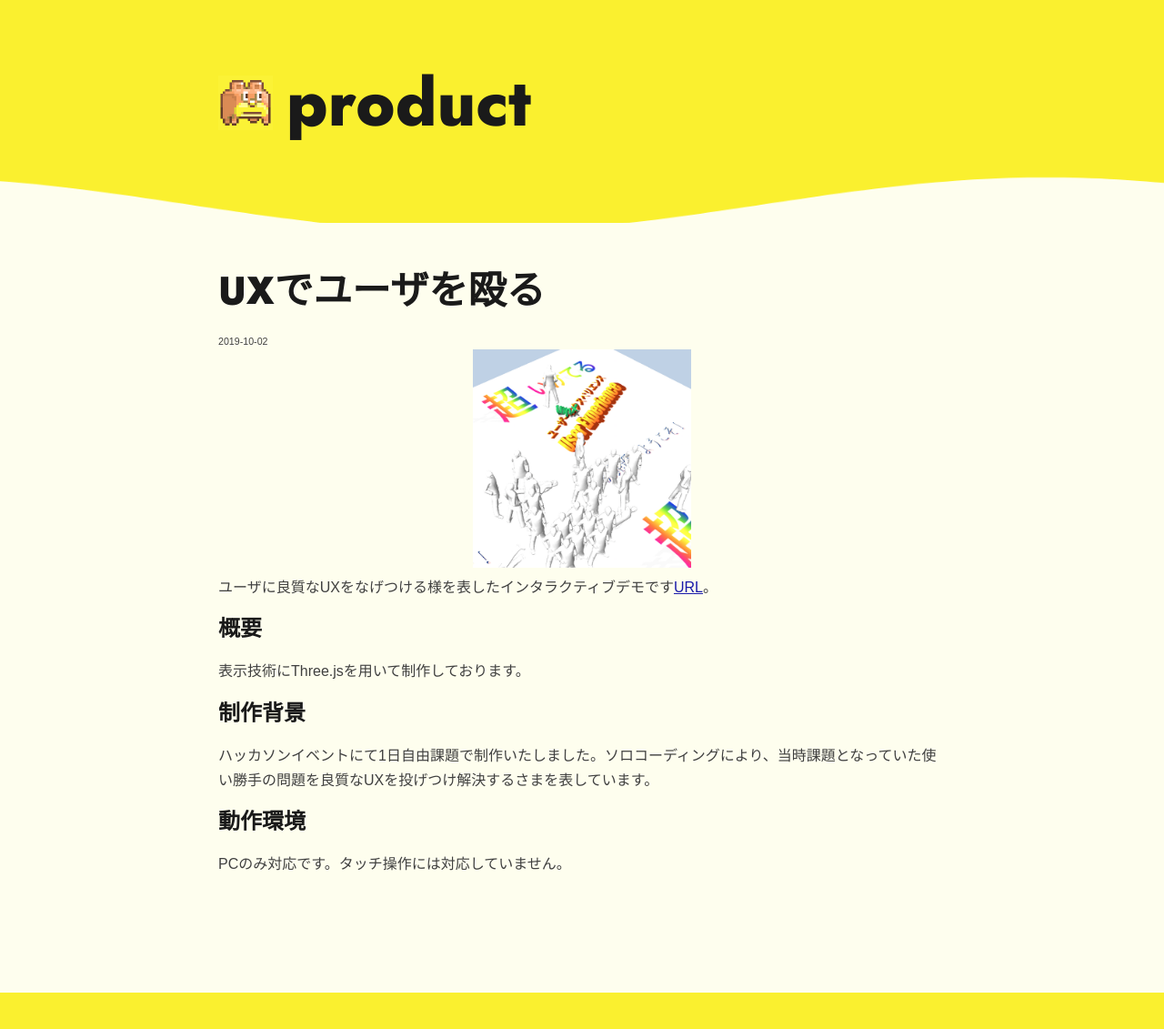
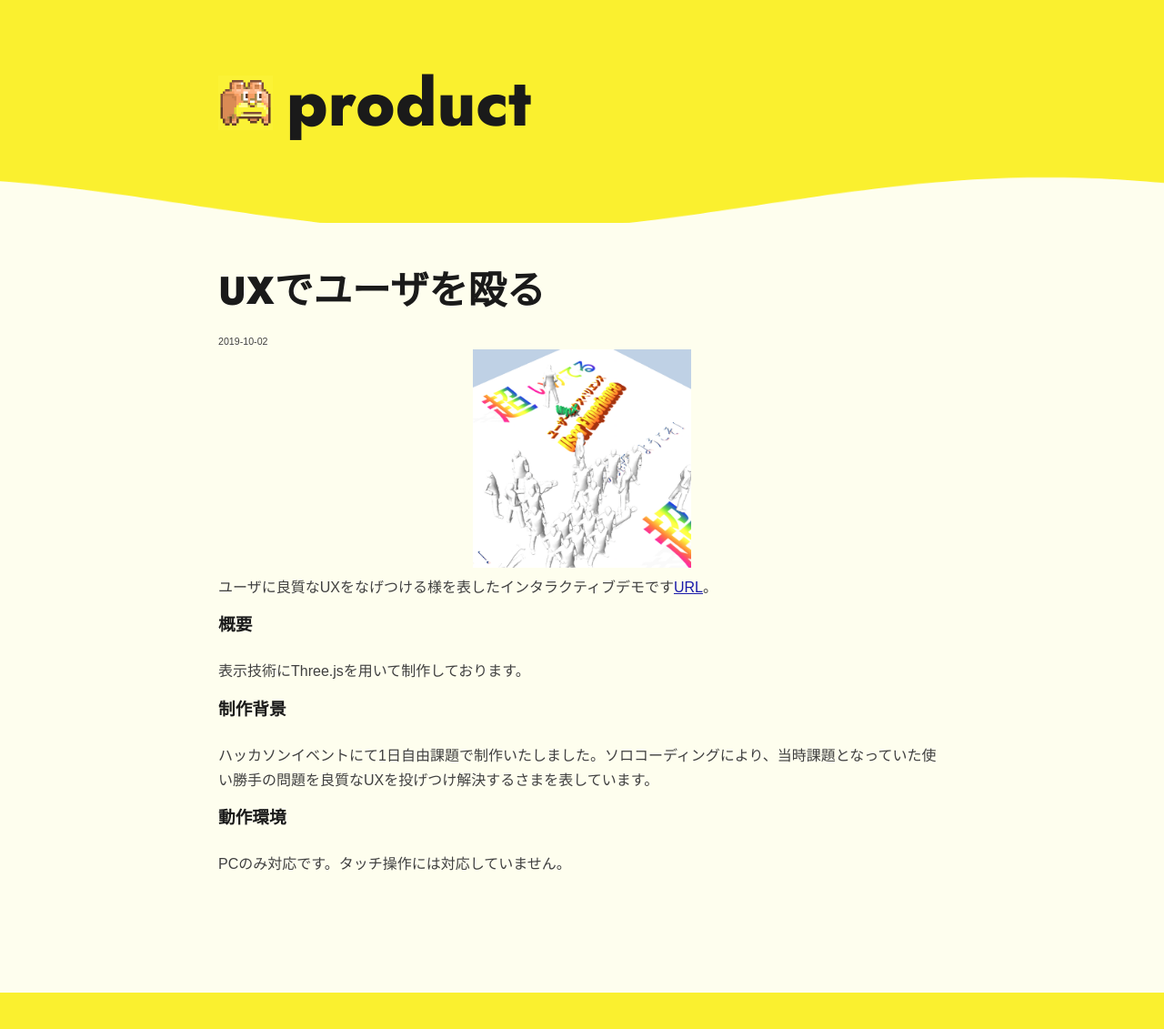
Before and after one commit to guntamania/guntamania.github.io, a Jekyll site: the page built from _posts/2019-10-02-product-beat-with-ux.md, in a window 1280 px wide. Shown: the whole page at 91% size. Built offline with Jekyll 4.4.1, drawn with Linux system fonts in a browser that asks for light colours.

```diff
--- a/_config.yml
+++ b/_config.yml
@@ -33,7 +33,7 @@ theme: minima
 plugins:
   - jekyll-feed
 
-google_analytics: UA-107284492-2
+google_analytics: G-26PKFWH3BV
 
 # Exclude from processing.
 # The following items will not be processed, by default.
--- a/_posts/2019-10-02-product-beat-with-ux.md
+++ b/_posts/2019-10-02-product-beat-with-ux.md
@@ -8,14 +8,14 @@ image: /assets/image/screen-beatui.png
 
 ユーザに良質なUXをなげつける様を表したインタラクティブデモです[URL](https://openchat-search.com/)。
 
-# 概要
+## 概要
 
 表示技術にThree.jsを用いて制作しております。
 
-# 制作背景
+## 制作背景
 
 ハッカソンイベントにて1日自由課題で制作いたしました。ソロコーディングにより、当時課題となっていた使い勝手の問題を良質なUXを投げつけ解決するさまを表しています。
 
-# 動作環境
+## 動作環境
 
 PCのみ対応です。タッチ操作には対応していません。
```
Also changed, not shown: _posts/2022-11-03-product-seisanchan.md (+2 -2 lines), .roo/mcp.json (added).
